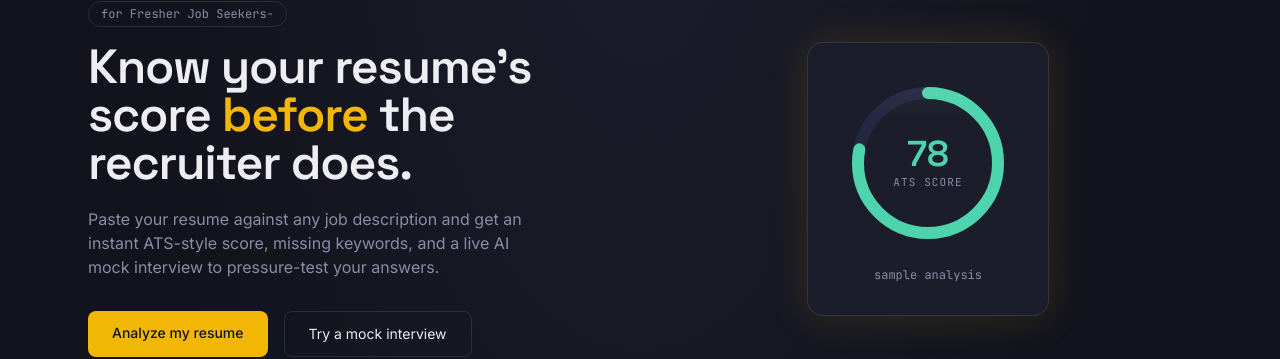
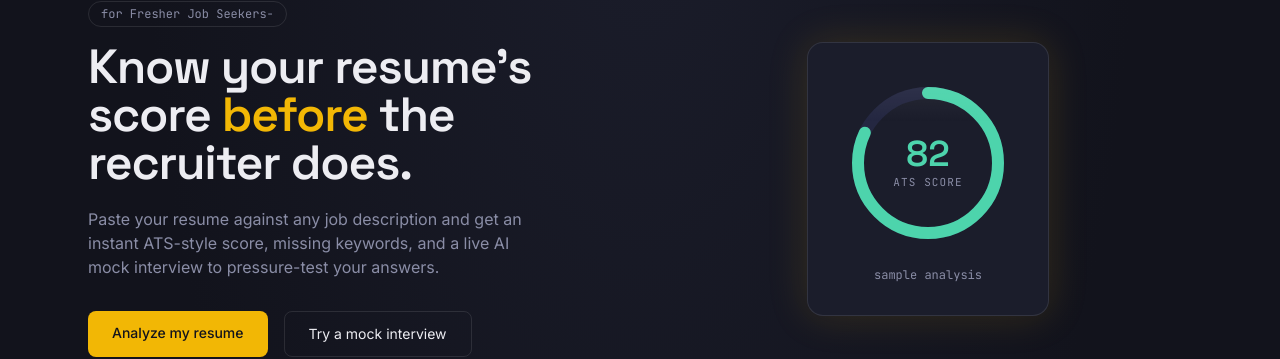
Before and after one commit to utkarshtripathi45/AI-Interview-Prep, a React (Vite) app in the folder frontend/: page / in a window 1280 px wide. Shown: the part 177-536 px from the top of the page. Built offline with nearby package versions, Linux system fonts and the light colour scheme; no server answers.

Commit message:
Home Page updated

```diff
--- a/frontend/src/pages/Home.jsx
+++ b/frontend/src/pages/Home.jsx
@@ -36,7 +36,7 @@ export default function Home() {
 
         <div className="flex justify-center">
           <div className="rounded-2xl border border-white/10 bg-surface p-8 shadow-glow">
-            <ScoreGauge score={78} />
+            <ScoreGauge score={82} />
             <p className="mt-4 text-center font-mono text-xs text-muted">sample analysis</p>
           </div>
         </div>
```
